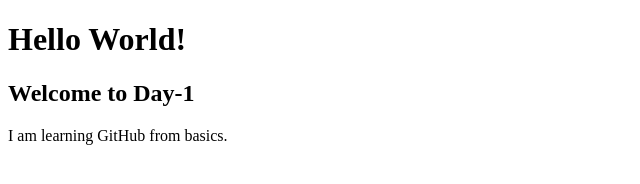
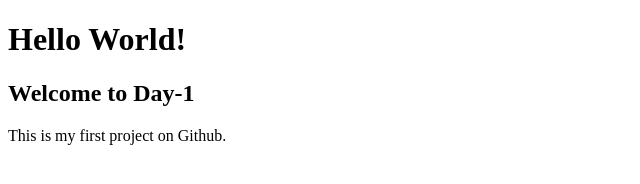
Before and after one commit to SrushtiPawar123/Day-1, a plain HTML site: page index.html in a window 1280 px wide. Shown: the full height of the page, 0-640 px from the left. Drawn offline with Linux system fonts and the light colour scheme.

Commit message:
Update index.html

```diff
--- a/index.html
+++ b/index.html
@@ -10,7 +10,7 @@
 
     <h2>Welcome to Day-1</h2>
 
-    <p>I am learning GitHub from basics.</p>
+    <p>This is my first project on Github.</p>
 
 </body>
 </html>
```
